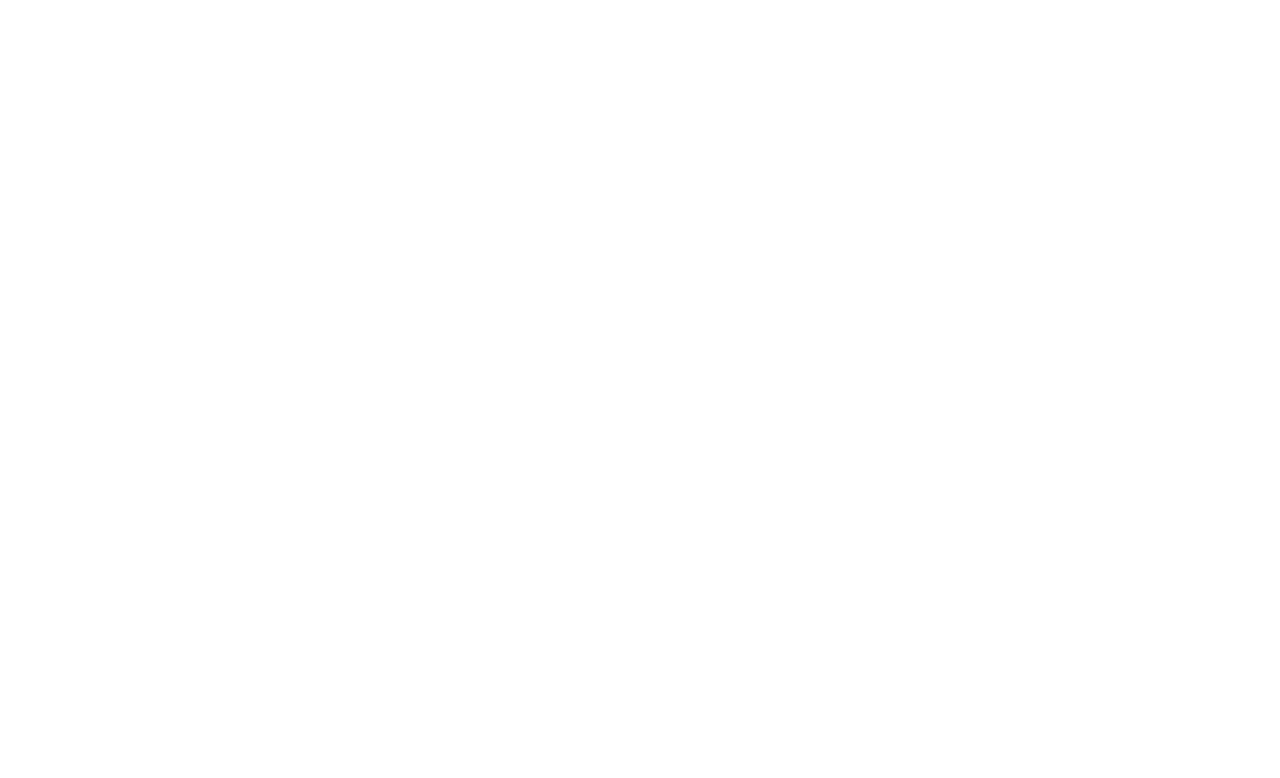
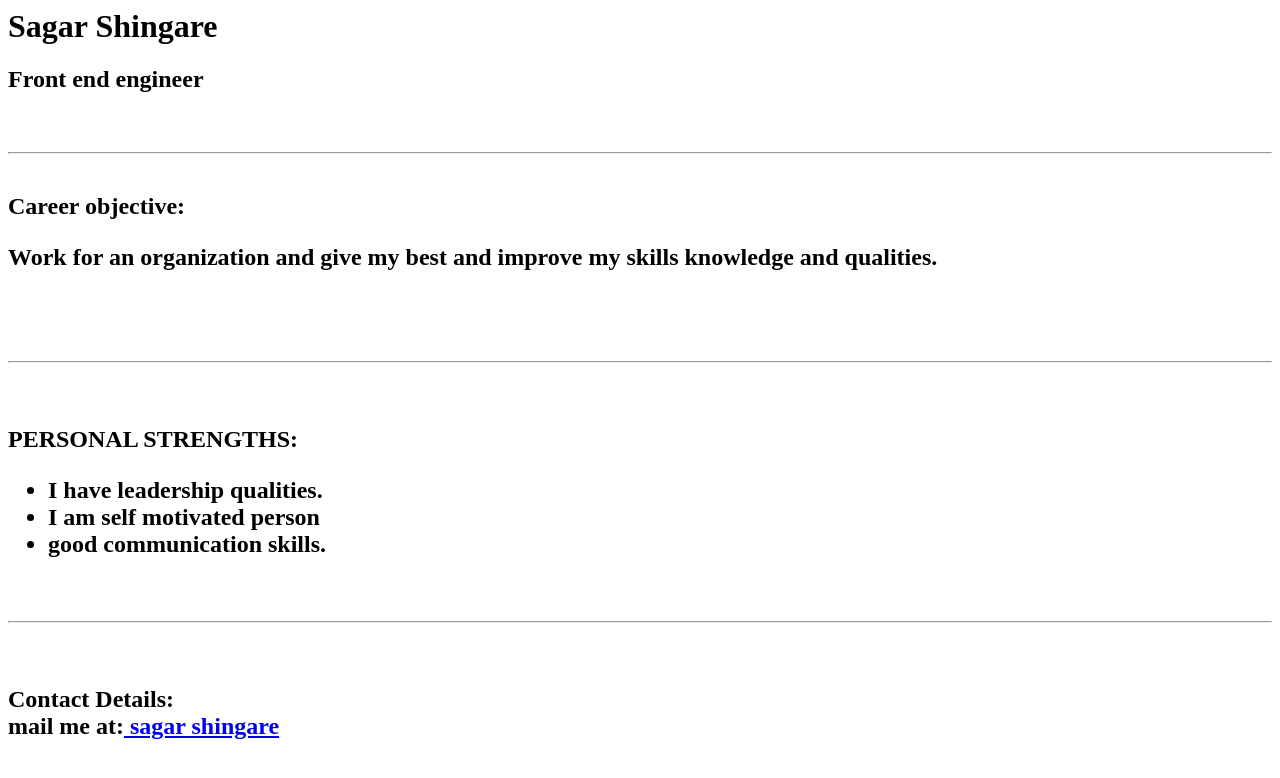
Before and after one commit to sagarshingare009/personal-portfolio-page, a plain HTML site: page index.html in a window 1280 px wide. Drawn offline with Linux system fonts and the light colour scheme.

Commit message:
Update index.html

```diff
--- a/index.html
+++ b/index.html
@@ -1 +1,38 @@
-<!-- Add your HTML Code here -->
+<html>
+<head>
+<link href="style.css"  type="text/css"rel="stylesheet">
+</head>
+<body>
+  <div class="profileBody">
+<h1>Sagar Shingare</h1>
+<h2> Front end engineer <h2>
+<br>
+    <hr />
+  <br>
+
+  <strong>Career objective:</strong><br>
+  <p>Work for an organization and give my best and improve my skills knowledge and qualities.</p>
+  <br><br>
+   <hr />
+   <br>
+
+
+
+<p><strong> PERSONAL STRENGTHS: </strong></p>
+  <ul>
+      <li>I have leadership qualities.</li>
+      <li>I am self motivated person</li>
+    <li>good communication skills.</li>
+  </ul>
+  <br>
+  <hr />
+  <br>
+  <p>
+  <strong>Contact Details:</strong><br>
+  mail me at:<a href="sagarshingare900@gmail.com" > sagar shingare </a>
+  </p>
+
+
+   </div>
+</body>
+</html>
```
